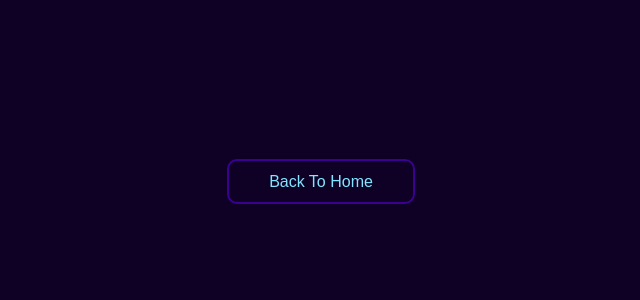
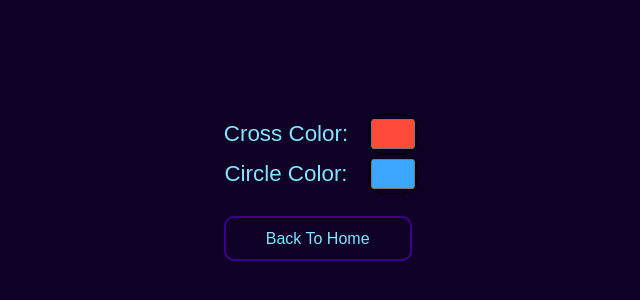
Before and after one commit to rlazar25/tic-tac-toe, a React (Vite) app: page /editPage in a window 1280 px wide. Shown: the part 218-518 px from the top of the page, without its empty margins (319-959 px from the left). Built offline with nearby package versions, Linux system fonts and the light colour scheme.

Commit message:
Add actions to change colors and editPage inputs and scss

```diff
--- a/src/components/CellComponent.jsx
+++ b/src/components/CellComponent.jsx
@@ -1,15 +1,23 @@
 // redux
-import { useDispatch } from 'react-redux'
+import { useDispatch, useSelector } from 'react-redux'
 import { clickCellAction } from '../store/gameSlice'
 
 const CellComponent = (props) => {
 
+  const {cell, id} = props
+  const {crossColor, circleColor} = useSelector(state => state.editStore);
+
   const dispatch = useDispatch()
-  const {cell, id} = props
+
+  // change color
+  const getStyle = () => {
+    if(cell === "cross") return {"--color-cross": crossColor}
+    if(cell === "circle") return {"--color-circle": circleColor}
+  }
 
   return (
     <div className='gameCell' id={id} onClick={() => dispatch(clickCellAction(id))}>
-      <div className={cell}></div>
+      <div className={cell} style={getStyle()}></div>
     </div>
   )
 }
--- a/src/index.scss
+++ b/src/index.scss
@@ -27,9 +27,11 @@ body {
 
 .app {
   display: flex;
+  flex-direction: column;
   justify-content: center;
-  align-items: end;
+  align-items: center;
   position: relative;
+  gap: 20px;
 
   .gameContainer {
     width: 620px;
@@ -107,6 +109,7 @@ body {
   }
 }
 
+// home page
 .homePage{
   display: flex;
   flex-direction: column;
@@ -120,6 +123,35 @@ body {
 
     &:hover{
       box-shadow: 0 0 10px 3px var(--color-shadow);
+    }
+  }
+}
+
+// edit page
+.editPage{
+  display: flex;
+  flex-direction: column;
+  gap: 30px;
+  font-size: 1.4rem;
+
+  .editColor{
+    display: flex;
+    justify-content: center;
+    align-items: center;
+    gap: 20px;
+  }
+
+  input[type="color"]{
+    background: none;
+    outline: none;
+    width: 50px;
+    height: 40px;
+    border-radius: 15px;
+    cursor: pointer;
+    transition: all .3s ease;
+
+    &:hover{
+      scale: 1.05;
     }
   }
 }
@@ -174,7 +206,7 @@ body {
         .circle{
           width: 80%;
           height: 80%;
-          border: 12px solid #94dbec
+          border-width: 12px;
         }
 
         .cross{
--- a/src/pages/EditPage.jsx
+++ b/src/pages/EditPage.jsx
@@ -1,7 +1,26 @@
+// redux
+import { useDispatch, useSelector } from "react-redux"
+import { setColorCrossAction, setColorCircleAction } from "../store/editSlice";
+// component
 import BackToHomeBtnComponent from "../components/BackToHomeBtnComponent"
 const EditPage = () => {
+
+  const { crossColor, circleColor } = useSelector(state => state.editStore);
+  const dispatch = useDispatch();
+
+
   return (
-    <div>
+    <div className="editPage">
+      <div>
+        <div className="editColor">
+          <label htmlFor="crossColor">Cross Color:</label>
+          <input onChange={e => dispatch(setColorCrossAction(e.target.value))} value={crossColor} type="color" id="crossColor" />
+        </div>
+        <div className="editColor">
+          <label htmlFor="circleColor">Circle Color:</label>
+          <input onChange={e => dispatch(setColorCircleAction(e.target.value))} value={circleColor} type="color" id="circleColor" />
+        </div>
+      </div>
       <BackToHomeBtnComponent />
     </div>
   )
--- a/src/store/editSlice.js
+++ b/src/store/editSlice.js
@@ -1,16 +1,20 @@
 import { createSlice } from "@reduxjs/toolkit";
 
+const editSlice = createSlice({
+  name: "edit",
+  initialState: {
+    crossColor: "#ff4a3a",
+    circleColor: "#3aa6ff",
+  },
+  reducers: {
+    setColorCrossAction: (state, action) => {
+      state.crossColor = action.payload;
+    },
+    setColorCircleAction: (state, action) => {
+      state.circleColor = action.payload;
+    },
+  },
+});
 
-const editSlice = createSlice({
-    name: "edit",
-    initialState: {
-        crossColor: null,
-        circleColor: null,
-    },
-    reducers: {
-
-    }
-})
-
-export const {} = editSlice.actions;
-export default editSlice.reducer
+export const { setColorCrossAction, setColorCircleAction } = editSlice.actions;
+export default editSlice.reducer;
```
